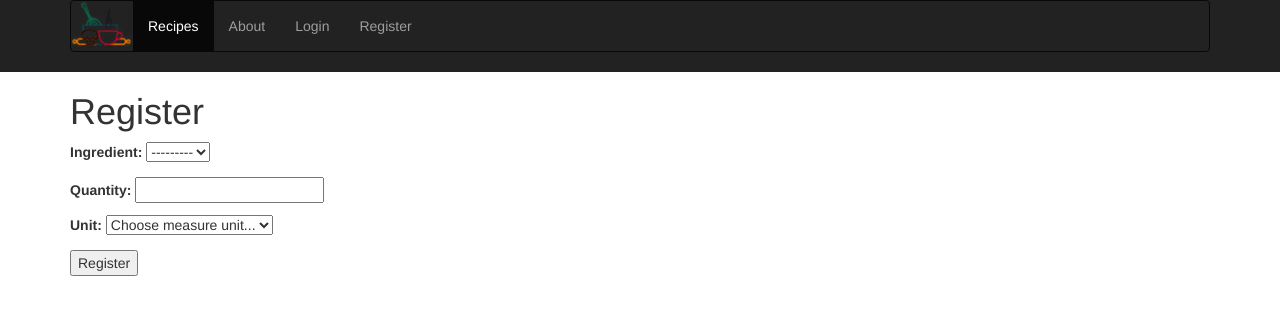
After one commit to old-willow/konyha, a Django app: template templates/registration/registration_form.html in a window 1280 px wide. The commit adds this page. Shown: the top 315 px of the page. Run offline with Django 3.2, Linux system fonts and the light colour scheme; the template is opened without the code that fills it: values that come from a table or form of the project are taken from there, others are empty; some libraries are stand-ins or nearby versions.

Commit message:
Added django-registration app.

```diff
--- a/konyha/urls.py
+++ b/konyha/urls.py
@@ -22,11 +22,13 @@ from django.contrib import flatpages
 
 from filebrowser.sites import site
 
-from recipe import views
+from recipe import views as recipe_views
 
 
 urlpatterns = [
-    url(r'^$', views.home),
+    url(r'^$', recipe_views.home),
+    #url(r'^accounts/register/$', recipe_views.Registration.as_view()),  # test purpose
+    url(r'^accounts/', include('registration.backends.simple.urls')),
     url(r'^admin/filebrowser/', site.urls),
     url(r'^grappelli/', include('grappelli.urls')),
     url(r'^tinymce/', include('tinymce.urls')),
--- a/templates/base.html
+++ b/templates/base.html
@@ -42,6 +42,8 @@
             <!-- <li class="active"><a href="#">Link <span class="sr-only">(current)</span></a></li> -->
             <li class="active"><a href="{% url 'recipe:list' %}">Recipes</a></li>
             <li><a href="{% url 'about' %}">About</a></li>
+            <li><a href="#">Login</a></li>
+            <li><a href="/accounts/register/">Register</a></li>
             <!-- <li class="dropdown"> -->
             <!-- <a href="#" class="dropdown-toggle" data-toggle="dropdown" role="button" aria-haspopup="true" aria-expanded="false">Dropdown <span class="caret"></span></a> -->
             <!-- <ul class="dropdown-menu"> -->
@@ -82,6 +84,7 @@
 
         <div class="container">
             <div class="content">
+            {% block register %}{% endblock %}
             {% block about %}{% endblock %}
             {% block home %}{% endblock %}
             {% block content %}
--- /dev/null
+++ b/templates/registration/registration_form.html
@@ -0,0 +1,11 @@
+{% extends "base.html" %}
+{% load staticfiles %}
+
+{% block register %}
+<h1>Register</h1>
+<form action="" method="post">
+{% csrf_token %}
+{{ form.as_p }}
+<input type="submit" value="Register" />
+</form>
+{% endblock %}
```
Also changed, not shown: recipe/views.py (+29 -0 lines), media/images/chefs/frodo_profile.jpg (added).
